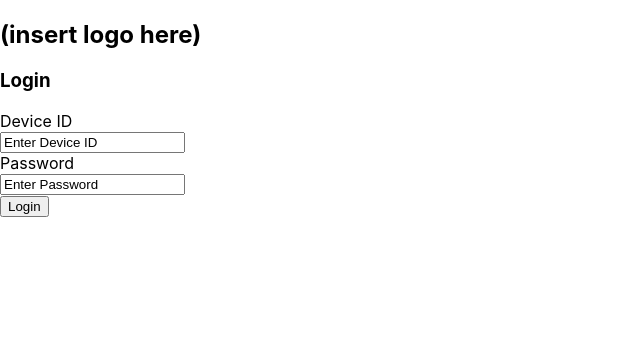
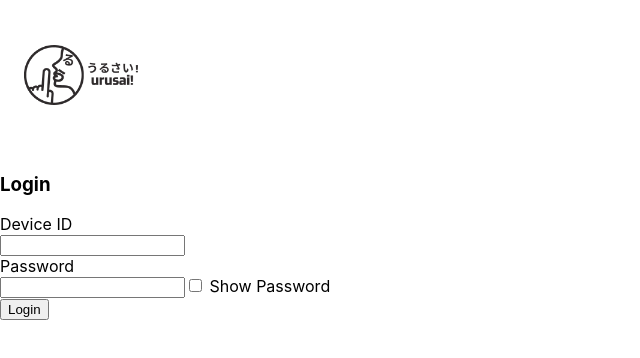
Before and after one commit to CXl0l0/Orbital24-6028-LeLees, a React (Create React App) app: page / in a window 1280 px wide. Shown: the top 358 px of the page, without its empty margins (0-640 px from the left). Built offline with nearby package versions, Linux system fonts and the light colour scheme.

Commit message:
added logo and show password function

```diff
--- a/src/components/Login Form/LoginForm.jsx
+++ b/src/components/Login Form/LoginForm.jsx
@@ -1,9 +1,10 @@
 import LoginID from "./LoginID";
+import test from "../images/urusai.png";
 
 function LoginForm() {
   return (
     <>
-      <h2>(insert logo here)</h2>
+      <img src={test} width={150}></img>
       <h3>Login</h3>
       <LoginID />
     </>
--- a/src/components/Login Form/LoginID.jsx
+++ b/src/components/Login Form/LoginID.jsx
@@ -1,8 +1,21 @@
+import { getElementError } from "@testing-library/react";
+import userEvent from "@testing-library/user-event";
+import { click } from "@testing-library/user-event/dist/click";
 import { useState } from "react";
 
+function showPassword() {
+  let password = document.getElementById("passwordInput");
+
+  if (password.type === "password") {
+    password.type = "text";
+  } else {
+    password.type = "password";
+  }
+}
+
 const LoginID = () => {
-  const [deviceID, setDeviceID] = useState("Enter Device ID");
-  const [password, setPassword] = useState("Enter Password");
+  const [deviceID, setDeviceID] = useState("");
+  const [password, setPassword] = useState("");
 
   return (
     <>
@@ -10,6 +23,7 @@ const LoginID = () => {
         Device ID
         <form>
           <input
+            id="deviceIdForm"
             value={deviceID}
             onChange={(e) => setDeviceID(e.target.value)}
           ></input>
@@ -19,9 +33,12 @@ const LoginID = () => {
         Password
         <form>
           <input
+            id="passwordInput"
+            type="password"
             value={password}
             onChange={(e) => setPassword(e.target.value)}
           ></input>
+          <input type="checkbox" onClick={showPassword}></input> Show Password
         </form>
       </div>
       <div>
```
Also changed, not shown: src/components/images/urusai.png (added).
